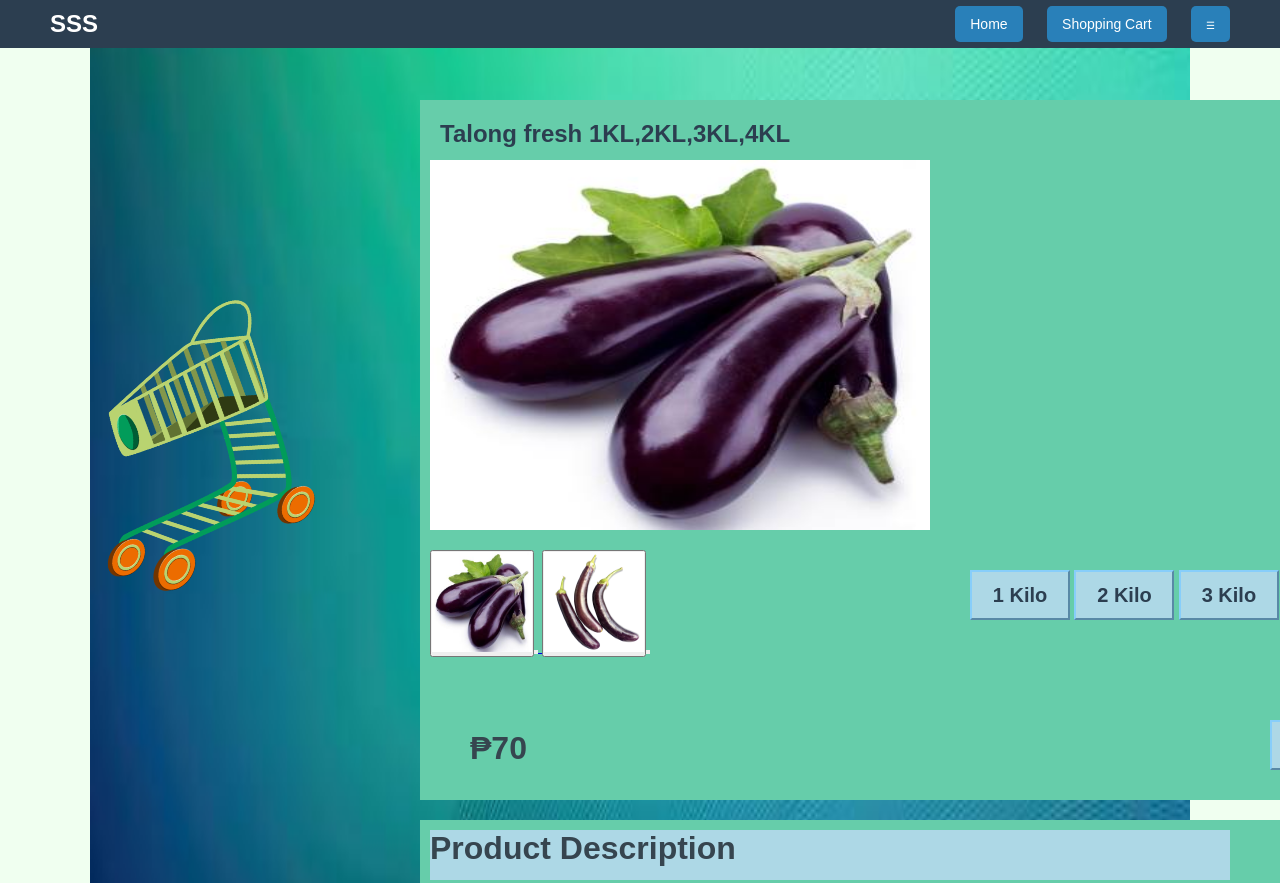
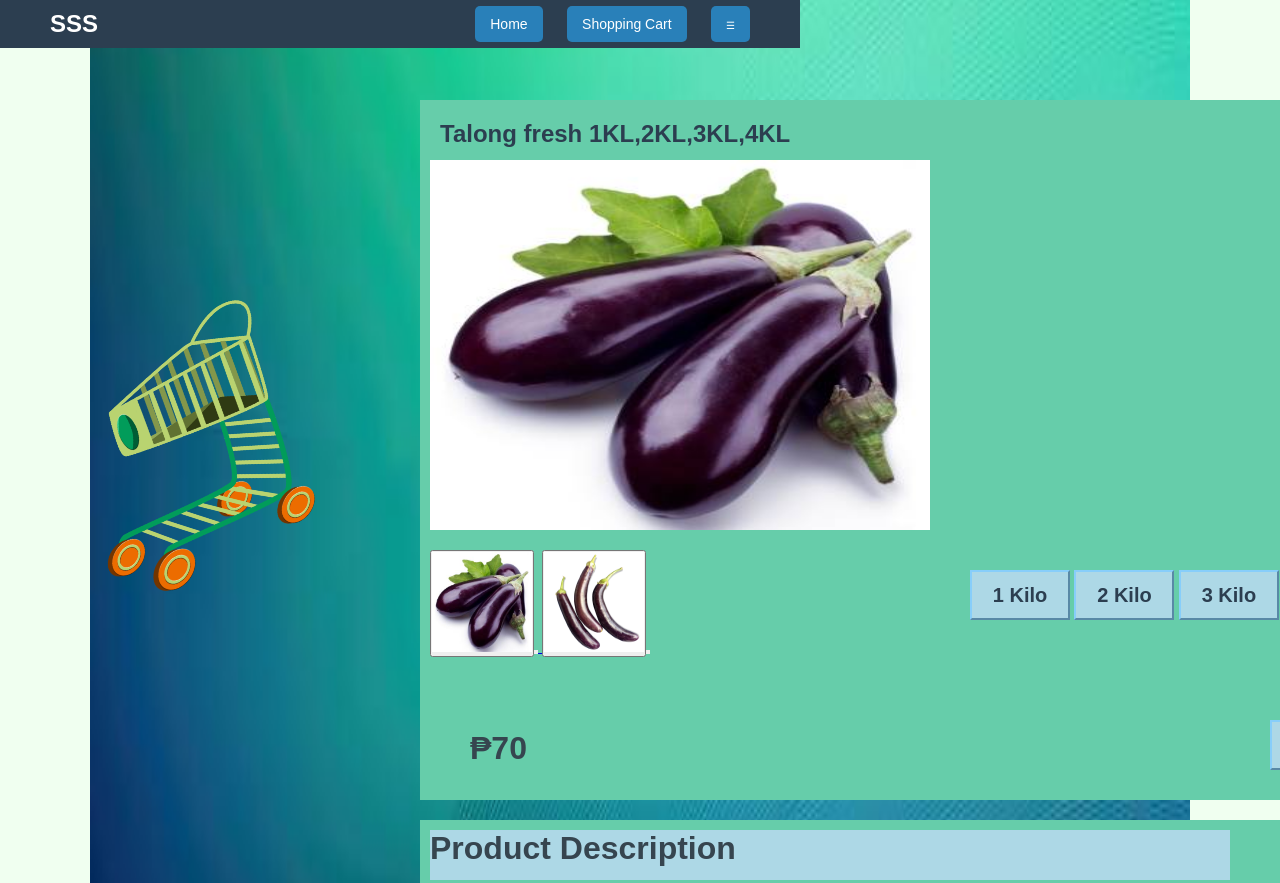
Before and after one commit to CALOY7CORP/SSS, a plain HTML site: page prdtalong.html in a window 1280 px wide. Shown: the top 883 px of the page. Drawn offline with Linux system fonts and the light colour scheme.

Commit message:
Update SSSSTYLE.css

```diff
--- a/SSSSTYLE.css
+++ b/SSSSTYLE.css
@@ -10,7 +10,7 @@ body {
     background-size: 1100px 1920px;
     background-attachment: scroll;
    height: 100vmin;
-
+width: 100vmin;
 }
 
 header {
```
